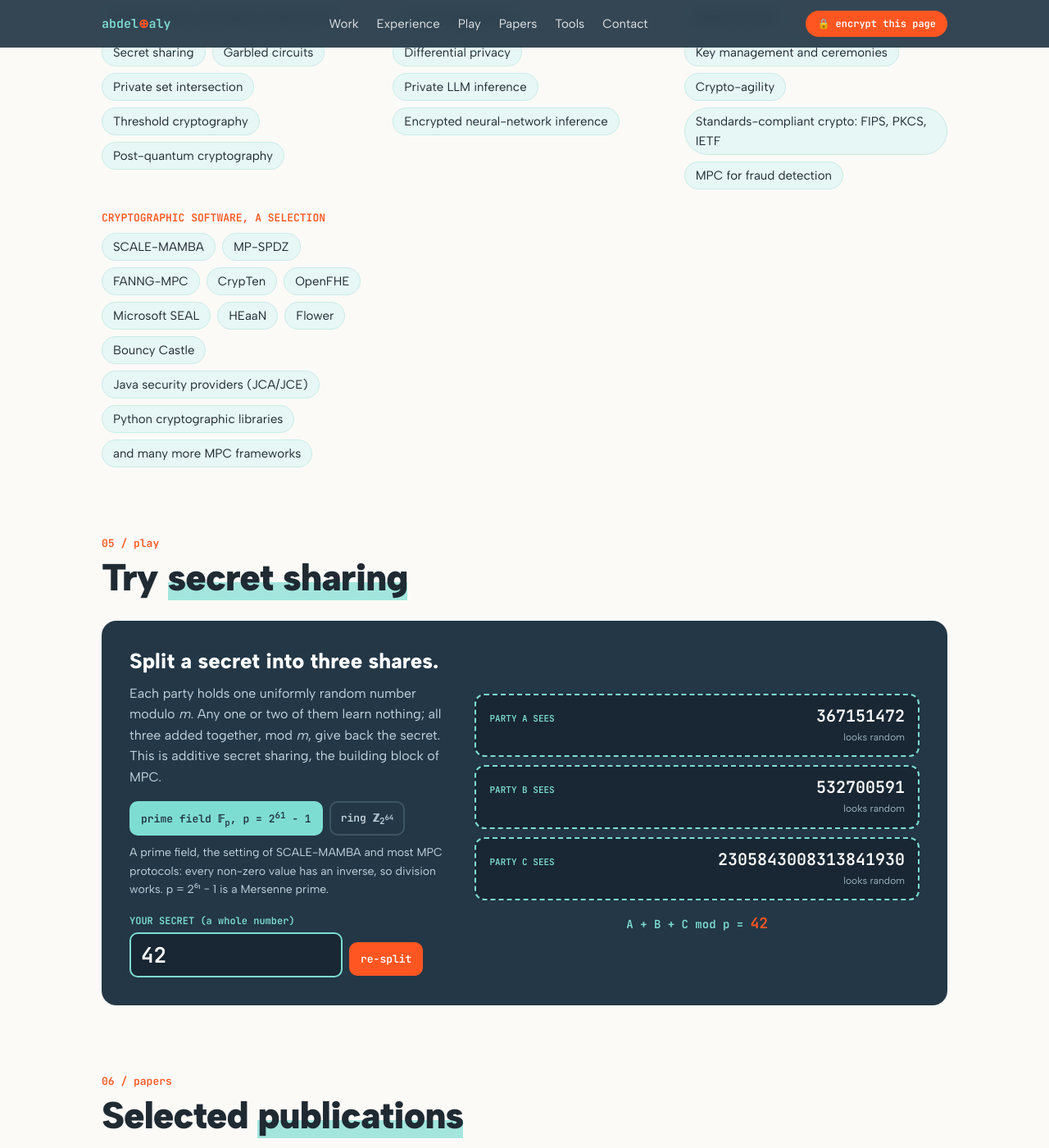
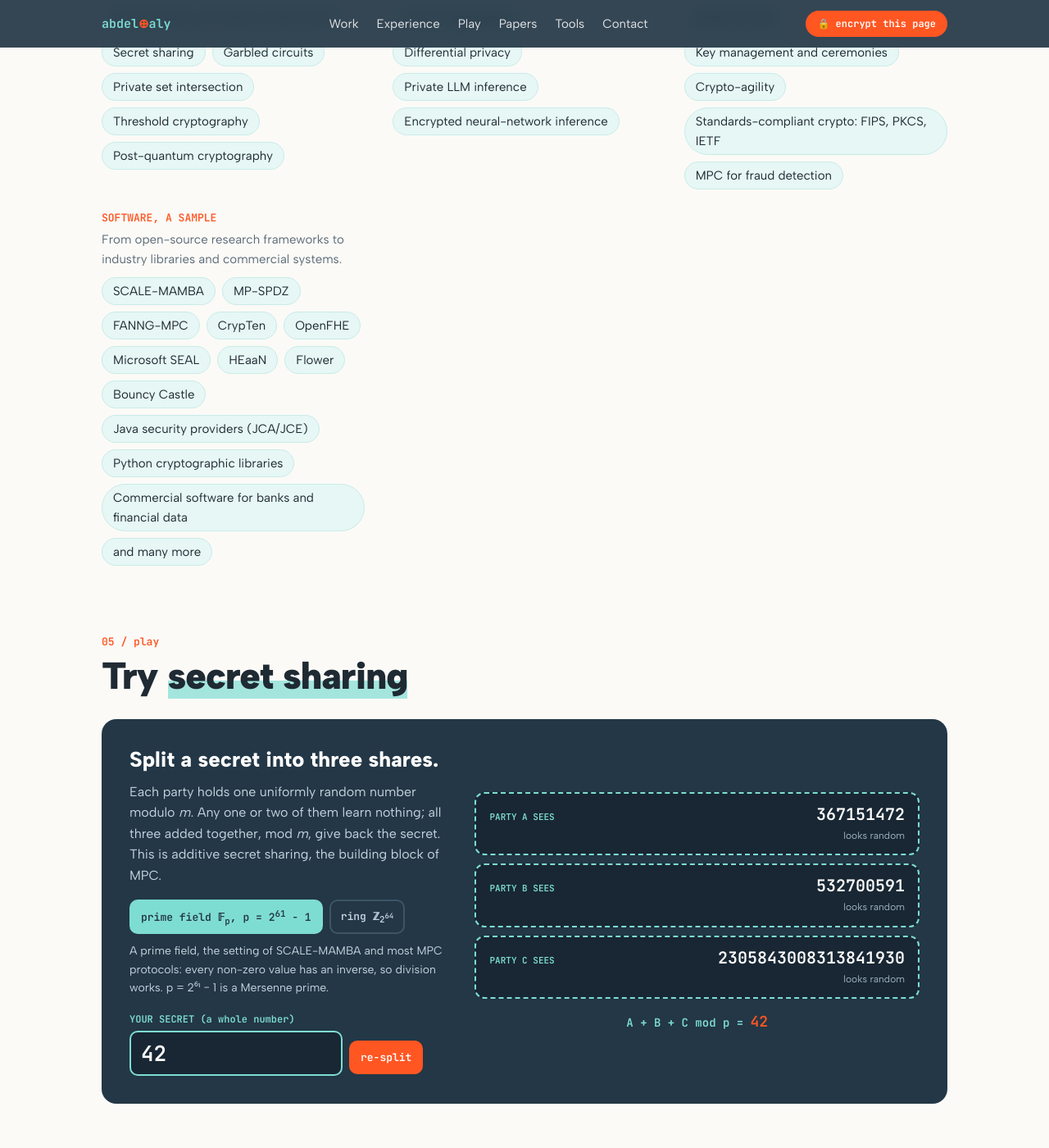
Before and after one commit to abdelrahamanaly/abdelrahamanaly.github.io, a Jekyll site: the page built from index.html, in a window 1280 px wide and 1400 px high, scrolled down 3419 px. Shown: the whole window at 82% size. Built offline with Jekyll 4.4.1, drawn with Linux system fonts in a browser that asks for light colours.

Commit message:
Present software as a sample, including commercial work
Co-Authored-By: Claude Opus 5.5 <noreply@anthropic.com>

```diff
--- a/_data/skills.yml
+++ b/_data/skills.yml
@@ -1,4 +1,5 @@
 # Research topics and software, grouped. Shown as chips in section 04.
+# A group may have an optional "note:", a short line shown under its heading.
 
 - group: Research topics
   items: [Secure multi-party computation, "Homomorphic encryption (CKKS, BFV)", Secret sharing, Garbled circuits, Private set intersection, Threshold cryptography, Post-quantum cryptography]
@@ -9,5 +10,6 @@
 - group: From industry
   items: [Payments cryptography, HSMs and PKI, Key management and ceremonies, Crypto-agility, "Standards-compliant crypto: FIPS, PKCS, IETF", MPC for fraud detection]
 
-- group: Cryptographic software, a selection
-  items: [SCALE-MAMBA, MP-SPDZ, FANNG-MPC, CrypTen, OpenFHE, Microsoft SEAL, HEaaN, Flower, Bouncy Castle, Java security providers (JCA/JCE), Python cryptographic libraries, and many more MPC frameworks]
+- group: Software, a sample
+  note: From open-source research frameworks to industry libraries and commercial systems.
+  items: [SCALE-MAMBA, MP-SPDZ, FANNG-MPC, CrypTen, OpenFHE, Microsoft SEAL, HEaaN, Flower, Bouncy Castle, Java security providers (JCA/JCE), Python cryptographic libraries, Commercial software for banks and financial data, and many more]
--- a/assets/site.css
+++ b/assets/site.css
@@ -151,6 +151,8 @@ a.card.side { display: block; text-decoration: none; color: inherit; }
 .pubs u { text-decoration: none; color: var(--ink); font-weight: 700; }
 .pubs .venue { font: 600 12px "JetBrains Mono", monospace; color: var(--teal); background: var(--mint-tint); padding: 1px 7px; border-radius: 5px; margin-left: 4px; white-space: nowrap; }
 .more { margin-top: 18px; }
+.groupnote { color: var(--grey); font-size: 15px; margin: -4px 0 10px; }
+
 /* Tools: a small terminal. Every step is visible without JavaScript; site.js adds the tabs. */
 #tools .lede { color: var(--grey); font-size: 18px; margin: -6px 0 22px; }
 #tools .lede b { font: 600 15px "JetBrains Mono", monospace; color: var(--teal); }
--- a/index.html
+++ b/index.html
@@ -94,7 +94,7 @@ layout: default
     <h2>What I <em>think about</em></h2>
     <div class="skills">
       {%- for g in site.data.skills %}
-      <div class="skillgroup"><h3>{{ g.group | escape }}</h3><div class="chips">{% for i in g.items %}<span>{{ i | escape }}</span>{% endfor %}</div></div>
+      <div class="skillgroup"><h3>{{ g.group | escape }}</h3>{% if g.note %}<p class="groupnote">{{ g.note | escape }}</p>{% endif %}<div class="chips">{% for i in g.items %}<span>{{ i | escape }}</span>{% endfor %}</div></div>
       {%- endfor %}
     </div>
   </section>
```
